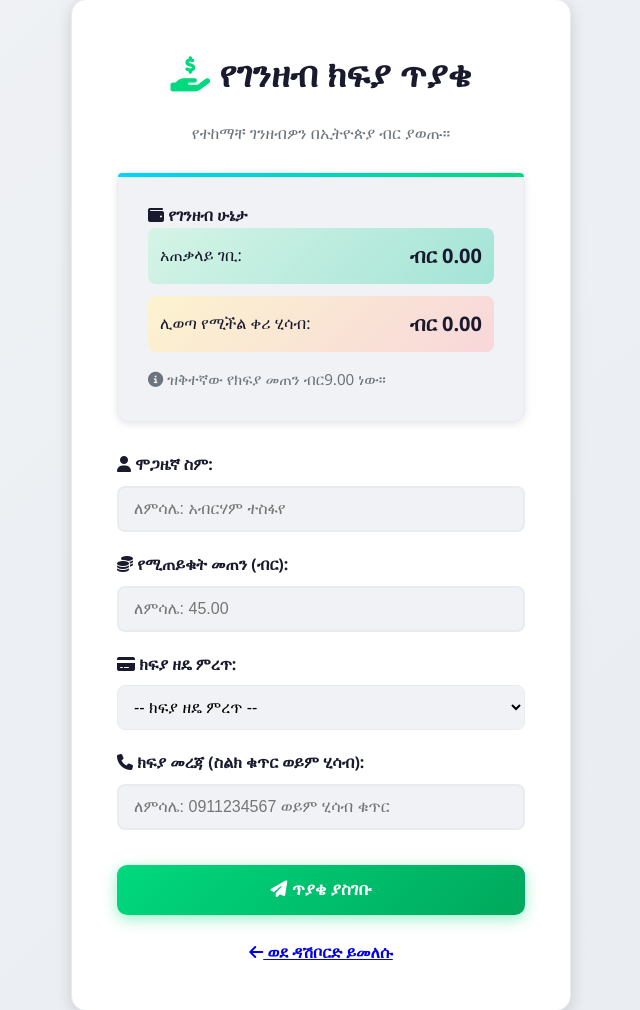
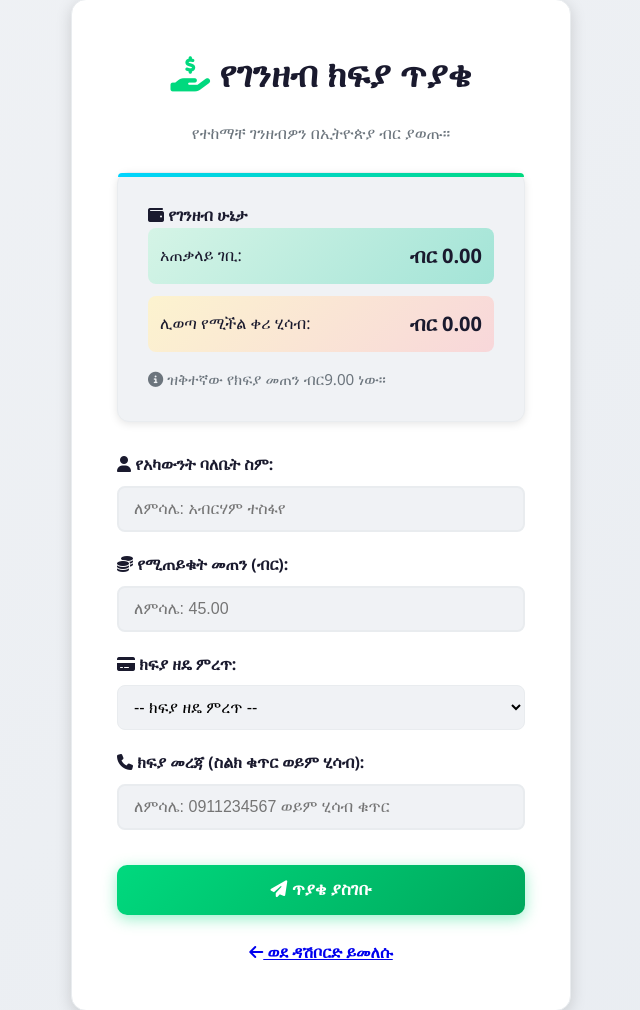
Before and after one commit to shgereadis-cpu/G-TASK, a Flask app: template templates/payout_request.html in a window 1280 px wide. Shown: the part 145-1155 px from the top of the page, without its empty margins (319-959 px from the left). Run offline with Flask 3, Linux system fonts and the light colour scheme; the template is opened without the code that fills it, so the values that code supplies are empty.

Commit message:
Update payment form labels and options for clarity
Modify error messages and payment method labels in the payout request form to use more precise terminology for account ownership and bank names.

Replit-Commit-Author: Agent
Replit-Commit-Session-Id: 17c04b62-d510-4e9c-808f-f54407fea84c
Replit-Commit-Checkpoint-Type: full_checkpoint
Replit-Commit-Event-Id: 9fd22331-6d83-4a78-8d41-3d7ee39aa2bf
Replit-Commit-Screenshot-Url: https://storage.googleapis.com/screenshot-production-us-central1/44ff2505-de49-4a0c-a4ec-057f1e321027/17c04b62-d510-4e9c-808f-f54407fea84c/vqiyxXT

```diff
--- a/main.py
+++ b/main.py
@@ -316,7 +316,7 @@ def payout_request():
                 elif amount > user.pending_payout:
                     flash('ሊወጣ ከሚችለው ቀሪ ሂሳብ በላይ ጠይቀዋል።', 'error')
                 elif not recipient_name:
-                    flash('ሞጋዜኛ ስም ያስገቡ።', 'error')
+                    flash('የአካውንት ባለቤት ስም ያስገቡ።', 'error')
                 elif not payment_method:
                     flash('ክፍያ ዘዴ ምረጥ።', 'error')
                 elif not payment_details:
--- a/templates/payout_request.html
+++ b/templates/payout_request.html
@@ -26,7 +26,7 @@
 
     <form method="POST">
         <label for="recipient_name">
-            <i class="fas fa-user"></i> ሞጋዜኛ ስም:
+            <i class="fas fa-user"></i> የአካውንት ባለቤት ስም:
         </label>
         <input type="text" id="recipient_name" name="recipient_name" required
                placeholder="ለምሳሌ: አብርሃም ተስፋየ">
@@ -44,7 +44,7 @@
         <select id="payment_method" name="payment_method" required style="padding: 12px; border: 1px solid var(--border-light); border-radius: 8px; font-size: 1em;">
             <option value="">-- ክፍያ ዘዴ ምረጥ --</option>
             <option value="Telebirr">📱 Telebirr</option>
-            <option value="CBE">🏦 CBE (የቢሮ ባንክ)</option>
+            <option value="CBE">🏦 CBE (ንግድ ባንክ)</option>
             <option value="M-Pesa">💳 M-Pesa</option>
         </select>
 
```
